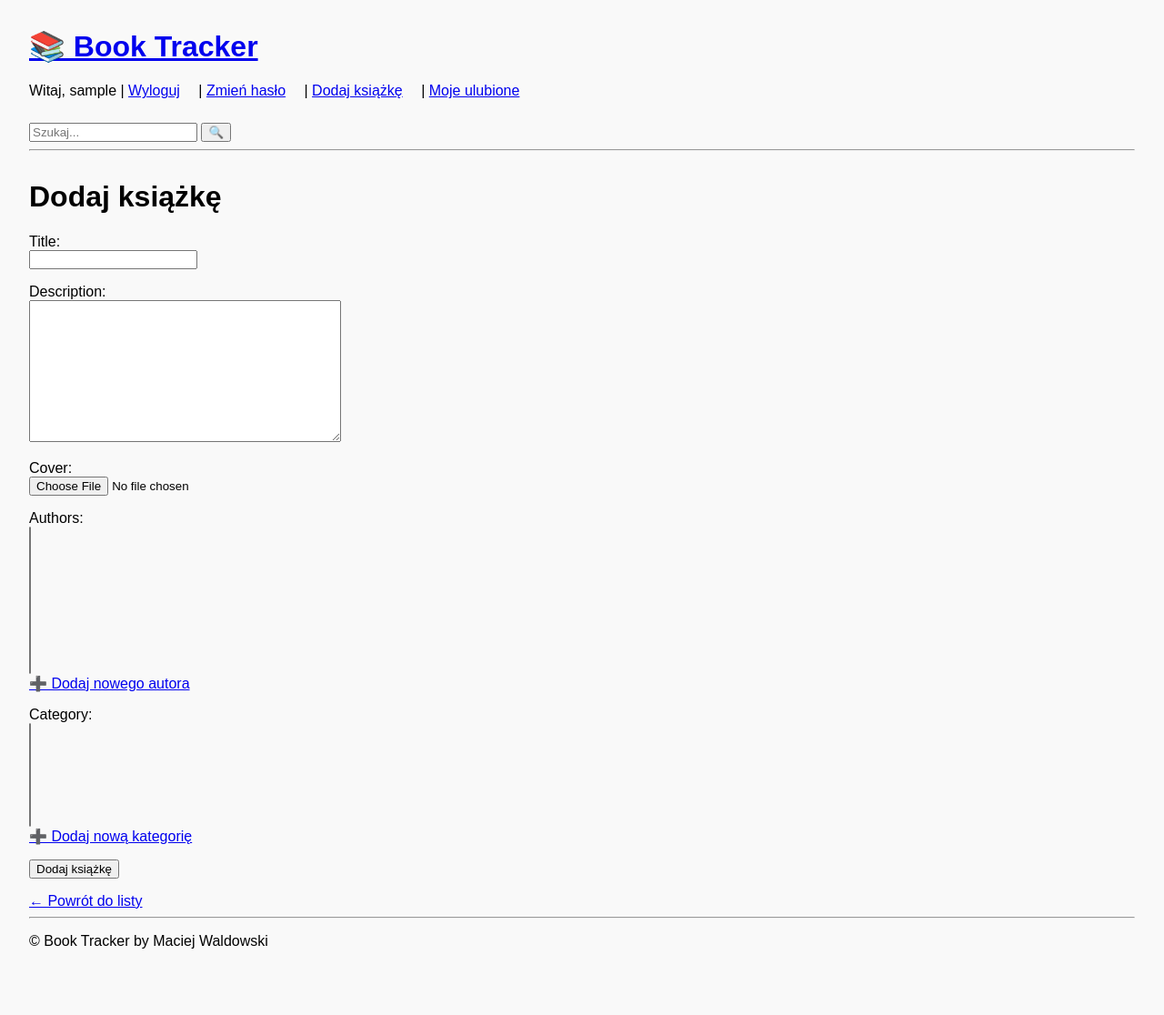
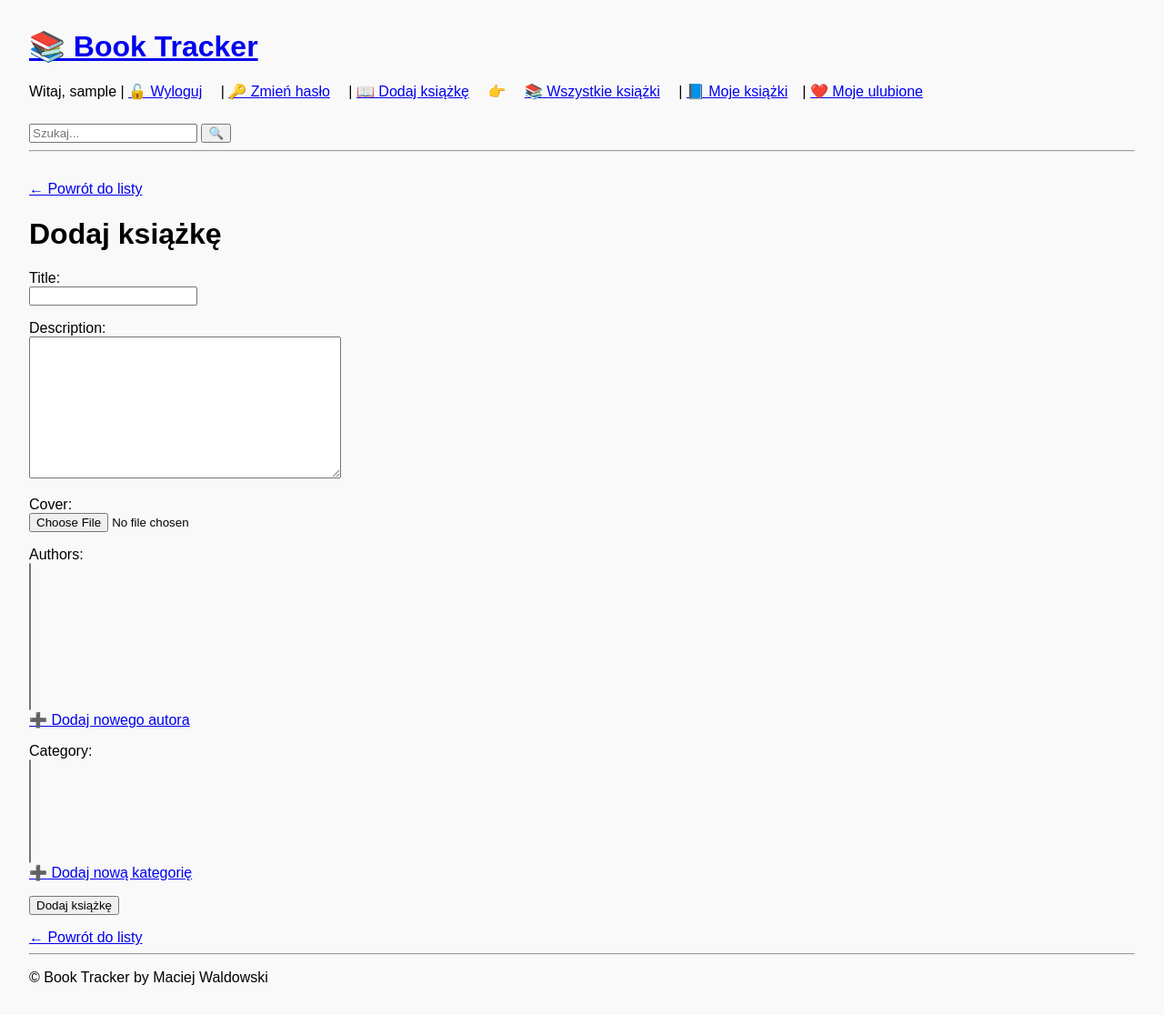
Before and after one commit to MaciejWaldowski1978/book_tracker, a Django app: page /book/add/ in a window 1280 px wide. Shown: the whole page at 91% size. Before the commit the page ends 1043 px from the top, so only its background shows below. Run offline with Django 4.2, Linux system fonts and the light colour scheme; the visitor is signed in with stand-in values (Sample User, id 1); data that the repository does not hold is empty.

Commit message:
modyfikacja base, i wyswietlanie w zaleznosci czy jestes zalogowany czy nie

```diff
--- a/library/templates/library/book_form.html
+++ b/library/templates/library/book_form.html
@@ -5,6 +5,8 @@
 {% endblock %}
 
 {% block content %}
+  <a href="{% url 'book_list' %}">← Powrót do listy</a>
+
   <h1>{% if editing %}Edytuj książkę{% else %}Dodaj książkę{% endif %}</h1>
 
   <form method="POST" enctype="multipart/form-data">
--- a/library/views.py
+++ b/library/views.py
@@ -8,10 +8,69 @@ from .forms import BookForm, RegisterForm, ChapterForm, AuthorForm
 
 
 
-# ==== lista ksiazek ===
+# # ==== lista ksiazek === rozwiazanie PIERWOTNE => wszystkie ksiazki widoczne dla wszystkich
+# # inne wyswietlenie w zaleznosci od tego czy jestes zalogowany czy nie.. ksiazki wszystkie posortowane alfabetycznie
+# def book_list(request):
+#     # books = Book.objects.all() # jak nie che aby sie sortowaly tylk owyswietlaly wg kolejnosci dodania lub modyfikacji
+#     books = Book.objects.all().order_by('title') # beda sie sortowaly alfabetycznie wg tytulu..
+#     return render(request, 'library/book_list.html', {'books': books})
+#
+
+# # ==== lista ksiazek === rozwiazanie DRUGIE widoczne tylko moje ksiazki jak zalogowany i wszystkie ksiazki jak nie zalogowany
+# # inne wyswietlenie w zaleznosci od tego czy jestes zalogowany czy nie..ksiazki wg dodanych
+# def book_list(request):
+#     if request.user.is_authenticated:
+#         books = Book.objects.filter(user=request.user).order_by('-id')  # ostatnio dodane przez ta sam osobe
+#     else:
+#         books = Book.objects.all().order_by('title')  # alfabetycznie dla niezalogowanych
+#
+#     return render(request, 'library/book_list.html', {'books': books})
+
+
+# ==== lista ksiazek === rozwiazanie TRZECIE => wszystkie ksiazki widoczne dla wszystkich alfabetycznie posortowane
+# i moje na gorze wg dodanych/zmodyfikowanych a reszta pozniej.. bez oddzielenie ich ...
+
+# from itertools import chain
+#
+# def book_list(request):
+#     if request.user.is_authenticated:
+#         user_books = Book.objects.filter(user=request.user)
+#         other_books = Book.objects.exclude(user=request.user)
+#         books = list(chain(user_books.order_by('-id'), other_books.order_by('title')))
+#     else:
+#         books = Book.objects.all().order_by('title')
+#
+#     return render(request, 'library/book_list.html', {'books': books})
+
+
+# # # # ==== lista ksiazek === rozwiazanie CZWARTE => ksiazki wyswietlaja sie w zaleznosci od tego czy maja byc twoje czy wszystkie
+# # ---NIE DZIALA ??
+# def book_list(request):
+#     view = request.GET.get('view', 'all')  # domyślnie 'all'
+#     if request.user.is_authenticated and view == 'mine':
+#         books = Book.objects.filter(user=request.user).order_by('-id')
+#     else:
+#         if request.user.is_authenticated:
+#             books = Book.objects.exclude(user=request.user).order_by('title')
+#         else:
+#             books = Book.objects.all().order_by('title')
+#
+#     return render(request, 'library/book_list.html', {'books': books})
+
+
+# rozwiazanie ostateczne .. i super dziala
 def book_list(request):
-    books = Book.objects.all()
-    return render(request, 'library/book_list.html', {'books': books})
+    if request.user.is_authenticated and request.GET.get('mine') == 'true':
+        books = Book.objects.filter(user=request.user).order_by('-id')
+        show_mine = True
+    else:
+        books = Book.objects.all().order_by('title')
+        show_mine = False
+
+    return render(request, 'library/book_list.html', {
+        'books': books,
+        'show_mine': show_mine
+    })
 
 
 # ==== detale ksiazki ===
--- a/templates/base.html
+++ b/templates/base.html
@@ -17,16 +17,19 @@
 
         {% if user.is_authenticated %}
             <p>Witaj, {{ user.username }} |
-                <a href="{% url 'logout' %}">Wyloguj</a> |
-                <a href="{% url 'password_change' %}">Zmień hasło</a> |
-                <a href="{% url 'book_add' %}">Dodaj książkę</a> |
-                <a href="{% url 'user_profile' %}">Moje ulubione</a>
+                <a href="{% url 'logout' %}">🔓 Wyloguj</a> |
+                <a href="{% url 'password_change' %}">🔑 Zmień hasło</a> |
+                <a href="{% url 'book_add' %}">📖 Dodaj książkę</a>
+                <a>👉</a>
+                <a href="{% url 'book_list' %}">📚 Wszystkie książki</a> |
+                <a href="{% url 'book_list' %}?mine=true">📘 Moje książki</a>|
+                <a href="{% url 'user_profile' %}">❤️ Moje ulubione</a>
             </p>
         {% else %}
             <p>
-                <a href="{% url 'login' %}">Zaloguj</a> |
-                <a href="{% url 'register' %}">Zarejestruj się</a>
-                <a href="{% url 'password_reset' %}">Nie pamiętasz hasła?</a>
+                <a href="{% url 'login' %}">🔐 Zaloguj</a> |
+                <a href="{% url 'register' %}">📝 Zarejestruj się</a>
+                <a href="{% url 'password_reset' %}">❓ Nie pamiętasz hasła?</a>
             </p>
         {% endif %}
 
--- a/templates/registration/login.html
+++ b/templates/registration/login.html
@@ -6,14 +6,13 @@
   <h1>Zaloguj się</h1>
 
   {% if form.errors %}
-    <p style="color: red;">Nieprawidłowa nazwa użytkownika lub hasło.</p>
+    <p style="color: red;">Nieprawidłowa nazwa użytkownika lub hasło!</p>
   {% endif %}
 
   <form method="post">
     {% csrf_token %}
     {{ form.as_p }}
-    <button type="submit">Zaloguj</button>
+    <button type="submit" class="btn btn-primary btn-lg w-100">Zaloguj się</button>
   </form>
-
   <p>Nie masz konta? <a href="{% url 'register' %}">Zarejestruj się</a></p>
 {% endblock %}
```
Also changed, not shown: library/templates/library/book_list.html (+7 -0 lines), media/covers/zaanda.jpg (added).
